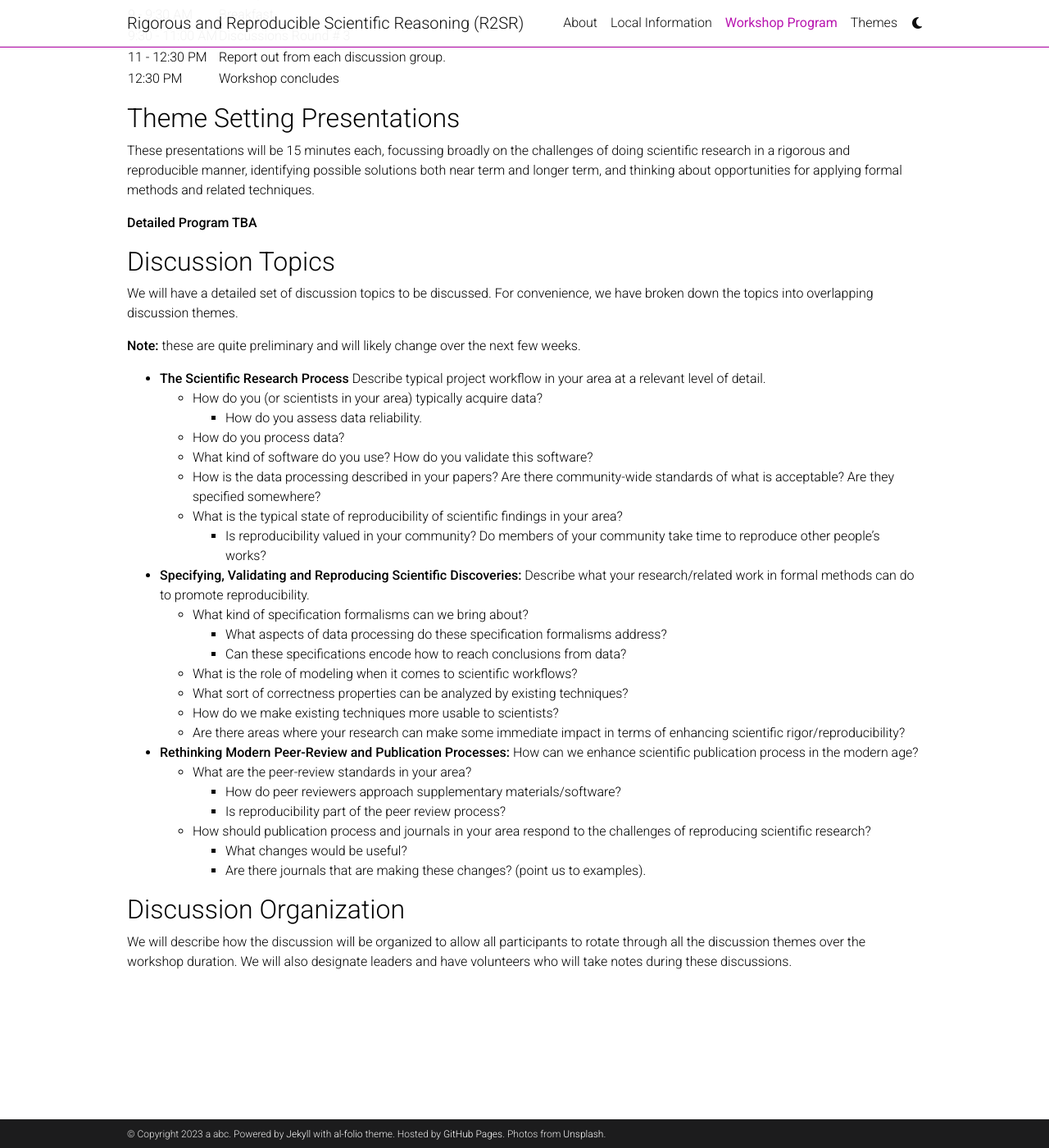
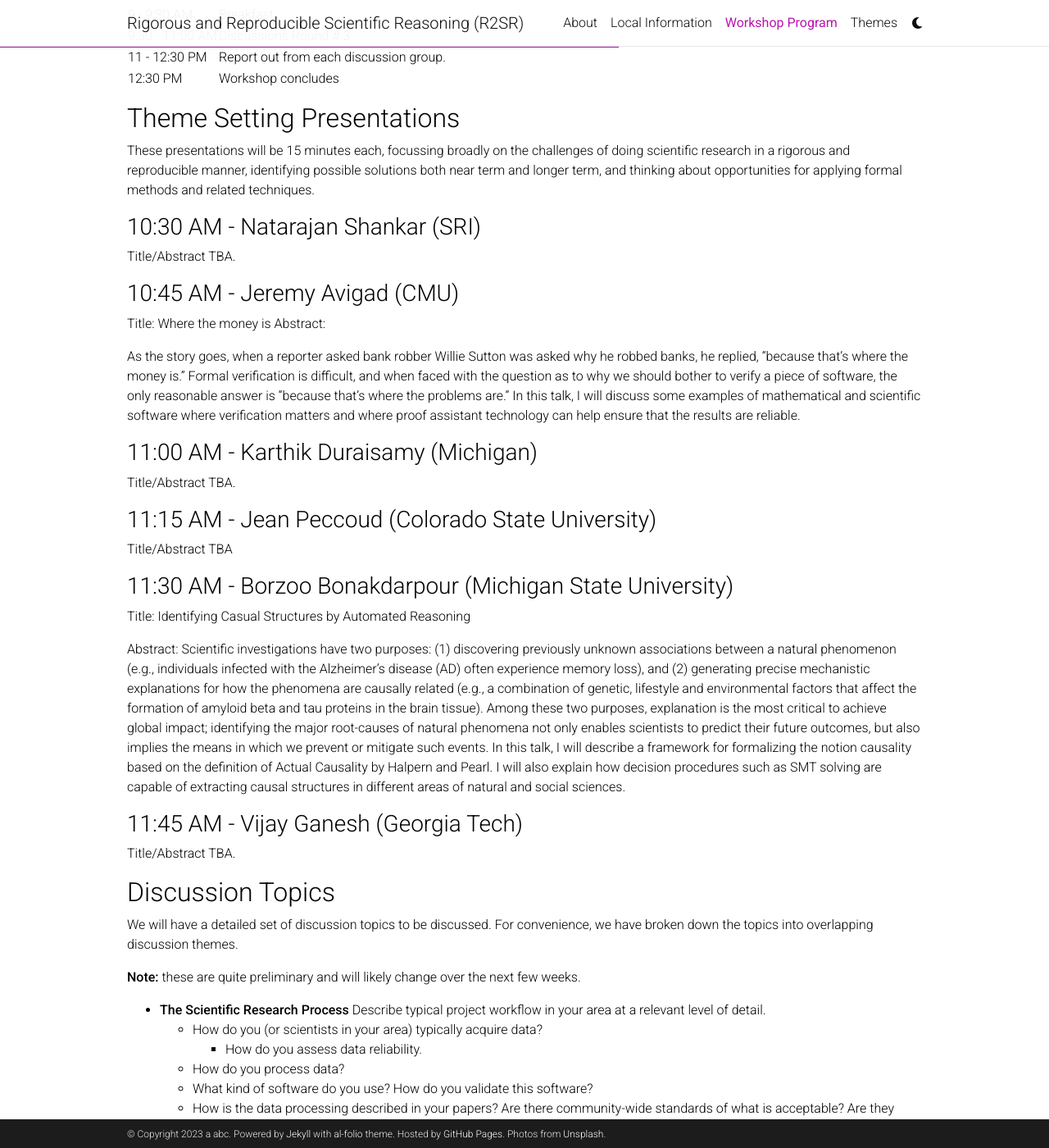
Before and after one commit to r2sr/r2sr.github.io, a Jekyll site: the page built from _pages/program.md, in a window 1280 px wide and 1400 px high, scrolled down 921 px. Shown: the whole window at 82% size. Built offline with Jekyll 4.4.1, drawn with Linux system fonts in a browser that asks for light colours; comment, search, counter and statistics services are not loaded; a style sheet for code colours, icons or effects is not loaded; some of the changed text lies outside the part shown.

Commit message:
adding changes

```diff
--- a/_pages/program.md
+++ b/_pages/program.md
@@ -18,7 +18,7 @@
 | 9 - 9:30 AM |  Breakfast  |
 | 9:30 - 10:00 AM |  Welcome + Introductions |
 | 10:00 AM - 10:15 AM | Presentation by NSF   |
-| 10:30 AM - 12:00  noon | Theme Setting Presentations |
+| 10:30 AM - 12:15  noon | Theme Setting Presentations |
 | 12 - 1 PM |  Lunch |
 | 1 - 1:30 PM | Organization, Meta-discussion, breakout into teams, team leader election |
 | 1:30 - 3 PM | Discussion Round # 1  |
@@ -40,9 +40,51 @@
 
 ## Theme Setting Presentations
 
-These presentations will be 15 minutes each, focussing broadly on the challenges of doing scientific research in a rigorous and reproducible manner, identifying possible solutions both near term and longer term, and thinking about opportunities for applying formal methods and related techniques.
+These presentations will be 15 minutes each, focussing broadly on the challenges
+of doing scientific research in a rigorous and reproducible manner, identifying
+possible solutions both near term and longer term, and thinking about
+opportunities for applying formal methods and related techniques.
 
- **Detailed Program TBA**
+### 10:30 AM - Natarajan Shankar (SRI)
+
+Title/Abstract TBA.
+
+
+
+### 10:45 AM - Jeremy Avigad (CMU)
+
+Title: Where the money is
+Abstract:
+
+As the story goes, when a reporter asked bank robber Willie Sutton was asked why
+he robbed banks, he replied, "because that's where the money is." Formal
+verification is difficult, and when faced with the question as to why we should
+bother to verify a piece of software, the only reasonable answer is "because
+that's where the problems are." In this talk, I will discuss some examples of
+mathematical and scientific software where verification matters and where proof
+assistant technology can help ensure that the results are reliable.
+
+
+### 11:00 AM - Karthik Duraisamy (Michigan)
+
+Title/Abstract TBA.
+
+
+### 11:15 AM - Jean Peccoud (Colorado State University)
+
+Title/Abstract TBA
+
+### 11:30 AM - Borzoo Bonakdarpour (Michigan State University)
+
+Title: Identifying Casual Structures by Automated Reasoning
+
+Abstract: Scientific investigations have two purposes: (1) discovering previously unknown associations between a natural phenomenon (e.g., individuals infected with the Alzheimer’s disease (AD) often experience memory loss), and (2) generating precise mechanistic explanations for how the phenomena are causally related (e.g., a combination of genetic, lifestyle and environmental factors that affect the formation of amyloid beta and tau proteins in the brain tissue). Among these two purposes, explanation is the most critical to achieve global impact; identifying the major root-causes of natural phenomena not only enables scientists to predict their future outcomes, but also implies the means in which we prevent or mitigate such events. In this talk, I will describe a framework for formalizing the notion causality based on the definition of Actual Causality by Halpern and Pearl. I will also explain how decision procedures such as SMT solving are capable of extracting causal structures in different areas of natural and social sciences.
+
+### 11:45 AM - Vijay Ganesh (Georgia Tech)
+
+Title/Abstract TBA.
+
+
 
 ## Discussion Topics
 
```
